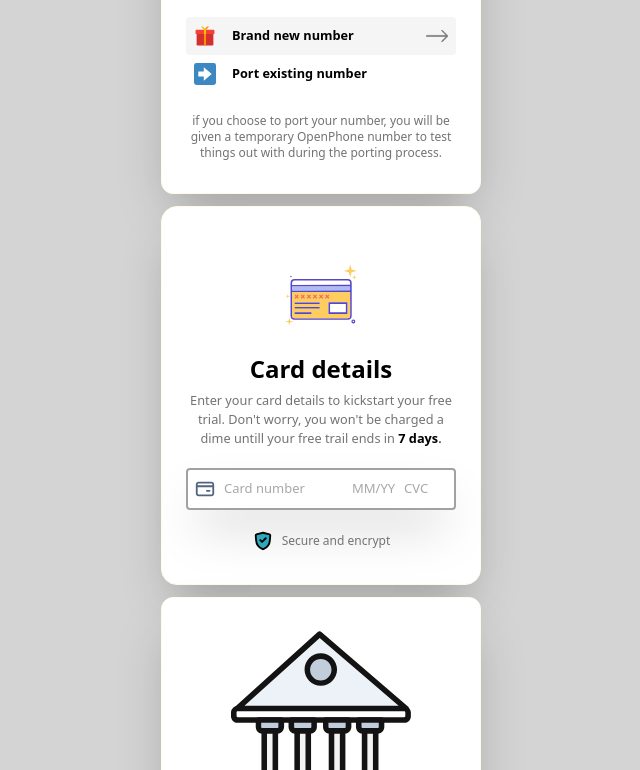
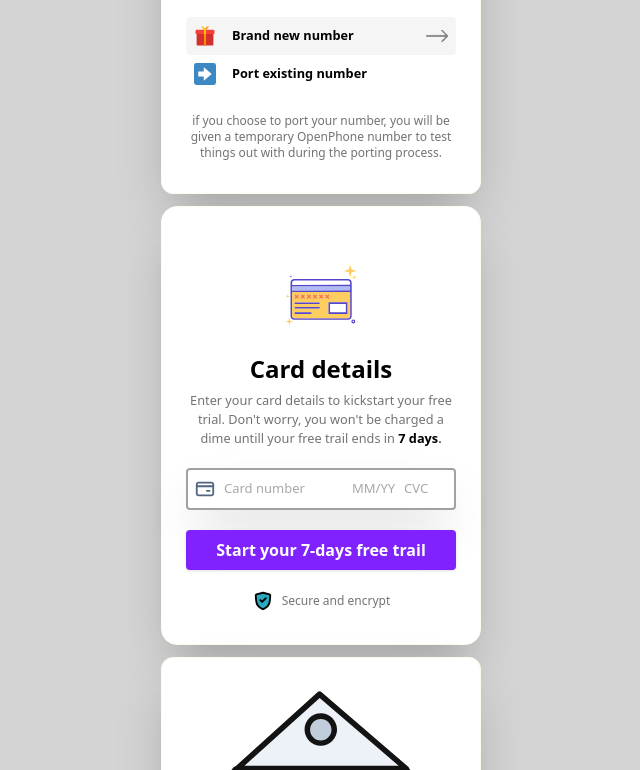
Before and after one commit to balakarthik365/tailwind-projects, a website: page src/intro-to-css-tailwind.html in a window 1280 px wide. Shown: the part 1162-1932 px from the top of the page, without its empty margins (319-959 px from the left). Drawn offline with Linux system fonts and the light colour scheme.

Commit message:
Fixed btn

```diff
--- a/src/intro-to-css-tailwind.html
+++ b/src/intro-to-css-tailwind.html
@@ -38,7 +38,7 @@
             />
             <button
               type="button"
-              class="text-white bg-violet-600 w-full py-2 rounded-sm text-center mt-5 font-semibold"
+              class="text-white bg-violet-600 w-full py-2 rounded-sm text-center mt-5 font-semibold shadow"
             >
               Continue
             </button>
@@ -204,6 +204,14 @@
               placeholder="CVC"
             />
           </div>
+          <div class="my-0">
+            <button
+              type="button"
+              class="text-white cursor-pointer bg-violet-600 w-full py-2 rounded-sm text-center font-semibold shadow"
+            >
+              Start your 7-days free trail
+            </button>
+          </div>
           <div class="my-5 flex items-center justify-center gap-2">
             <img
               src="./assets/secure-svgrepo-com.svg"
```
